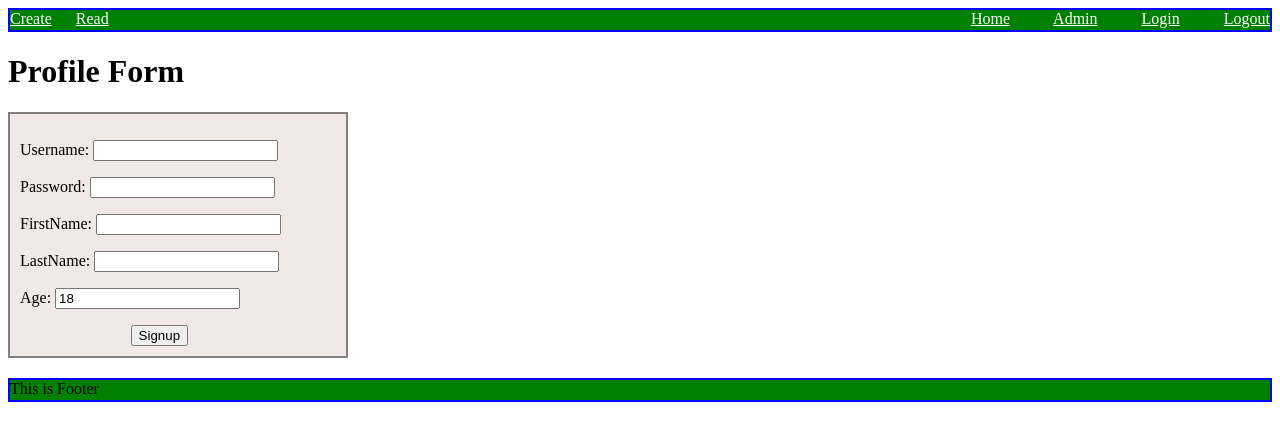
After one commit to yoogesh1983/Different_Practice_Projects, a Django app: page /twmprofile/createView/ in a window 1280 px wide. The commit adds this page. Shown: the top 441 px of the page. Run offline with Django 3.2, Linux system fonts and the light colour scheme.

Commit message:
django | Class based view

```diff
--- a/python/01_Django/YoogehPythonProject/myaccount/templates/twmprofile/common/base.html
+++ b/python/01_Django/YoogehPythonProject/myaccount/templates/twmprofile/common/base.html
@@ -9,7 +9,8 @@
 <body>
     <div style="height:20px; border: solid blue 2px; background-color: green;">
         <span style="float: left;">
-            <a href="/twmprofile/listView" style="color:white;">Listview</a>
+            <a href="/twmprofile/createView" style="color:white; margin-right: 20px;">Create</a>
+            <a href="/twmprofile/listView" style="color:white; margin-right: 20px;">Read</a>
         </span>
         <span style="float: right;">
             <a href="/twmprofile/profile" style="color:white; margin-right: 40px;">Home</a>
--- a/python/01_Django/YoogehPythonProject/myaccount/templates/twmprofile/home.html
+++ b/python/01_Django/YoogehPythonProject/myaccount/templates/twmprofile/home.html
@@ -19,7 +19,8 @@
     <th>FirstName</th>
     <th>LastName</th>
     <th>Age</th>
-    <th>Action</th>
+    <th>Action(FBV)</th>
+    <th>Action(CBV)</th>
     </thead>
     {% for next in profiles %}
     <tr>
@@ -29,6 +30,7 @@
         <td>{{next.lastName}}</td>
         <td>{{next.age}}</td>
         <td><a href="/twmprofile/updateProfile/{{next.id}}"><strong>Update</strong></a> &nbsp; &nbsp; <a href="/twmprofile/deleteProfile/{{next.id}}"><strong>Delete</strong></a></td>
+        <td><a href="/twmprofile/updateView/{{next.id}}"><strong>Update</strong></a> &nbsp; &nbsp; <a href="/twmprofile/deleteView/{{next.id}}"><strong>Delete</strong></a></td>
     </tr>
     {% endfor %}
 
--- /dev/null
+++ b/python/01_Django/YoogehPythonProject/myaccount/templates/twmprofile/profile_form.html
@@ -0,0 +1,20 @@
+<!DOCTYPE html>
+{% extends 'twmprofile/common/base.html'%}
+
+{% block body_part %}
+
+<h1>Profile Form</h1>
+
+<!-- Handling form -->
+<div class="yms_form">
+
+    <!-- <form action="/login" method="POST"> -->
+    <!-- Since you have not provided the action below, the same view action i.e. profile/ is called -->
+    <form method="POST">
+        {{form.as_p}}
+        {% csrf_token %}
+        <input type="submit" value="Signup" class="yms_button"/>
+    </form>
+</div>
+
+{% endblock %}
--- a/python/01_Django/YoogehPythonProject/myaccount/twmprofile/classBasedViews.py
+++ b/python/01_Django/YoogehPythonProject/myaccount/twmprofile/classBasedViews.py
@@ -1,5 +1,5 @@
 from django.http import HttpResponse
-from django.views.generic import ListView, DetailView
+from django.views.generic import ListView, DetailView, CreateView, UpdateView
 from django.views.generic.base import View, TemplateView
 
 from twmprofile.models import Profile
@@ -23,6 +23,9 @@ class HelloworldContextTemplateView(TemplateView):
         ctx['firstName'] = 'Yoogesh'
         return ctx
 
+
+#CRUD based views using Class based views
+#####################################################
 class ProfileListView(ListView):
     model=Profile
     #default template: profile_list.html i.e. LowerCaseofthemodel_list.html
@@ -40,3 +43,22 @@ class ProfileDetailView(DetailView):
     #This is optional as this will be the default used by django. however if you want to provide your own then you can use this approach
     template_name = 'twmprofile/profile_detail.html'
     context_object_name = 'profile'
+
+class CreateProfileView(CreateView):
+    model = Profile
+    fields = ('username', 'password', 'firstName', 'lastName', 'age')
+    #default template: profile_form.html
+
+    #This is optional as this will be the default used by django. however if you want to provide your own then you can use this approach
+    template_name = 'twmprofile/profile_form.html'
+
+    # Besides this, You must provide a method "get_absolute_url(self)" in a model.py and here you should give a reverse URL
+    # that tells where do you want to redirect after successful insertion
+
+class UpdateProrofileView(UpdateView):
+    model = Profile
+    fields = ('username', 'firstName', 'lastName', 'age')
+    # default template: profile_form.html
+
+    # Besides this, You must provide a method "get_absolute_url(self)" in a model.py and here you should give a reverse URL
+    # that tells where do you want to redirect after successful updation
--- a/python/01_Django/YoogehPythonProject/myaccount/twmprofile/models.py
+++ b/python/01_Django/YoogehPythonProject/myaccount/twmprofile/models.py
@@ -1,4 +1,5 @@
 from django.db import models
+from django.urls import reverse
 
 
 class Profile(models.Model):
@@ -8,6 +9,8 @@ class Profile(models.Model):
     lastName = models.CharField(max_length=30)
     age = models.IntegerField(default=18)
 
+    def get_absolute_url(self):
+        return reverse('detail',kwargs={'pk':self.pk})
 
-def __str__(self):
-    return 'username: ' + self.username + 'firstName: ' + self.firstName
+    def __str__(self):
+        return 'username: ' + self.username + 'firstName: ' + self.firstName
--- a/python/01_Django/YoogehPythonProject/myaccount/twmprofile/urls.py
+++ b/python/01_Django/YoogehPythonProject/myaccount/twmprofile/urls.py
@@ -18,6 +18,15 @@ urlpatterns = [
     path('test-template/', classBasedViews.HelloworldTemplateView.as_view()),
     path('test-template-context/', classBasedViews.HelloworldContextTemplateView.as_view()),
 
+#CRUD Operation with ClassBasedViews
+    #Create
+    path('createView/', classBasedViews.CreateProfileView.as_view()),
+
+    # Read
     path('listView/', classBasedViews.ProfileListView.as_view()),
-    re_path('detailView/(?P<pk>\d+)/$', classBasedViews.ProfileDetailView.as_view()),
+    re_path('detailView/(?P<pk>\d+)/$', classBasedViews.ProfileDetailView.as_view(), name='detail'),
+
+    # Update
+    re_path('updateView/(?P<pk>\d+)/$', classBasedViews.UpdateProrofileView.as_view()),
+
 ]
```
Also changed, not shown: python/01_Django/YoogehPythonProject/myaccount/db.sqlite3.
